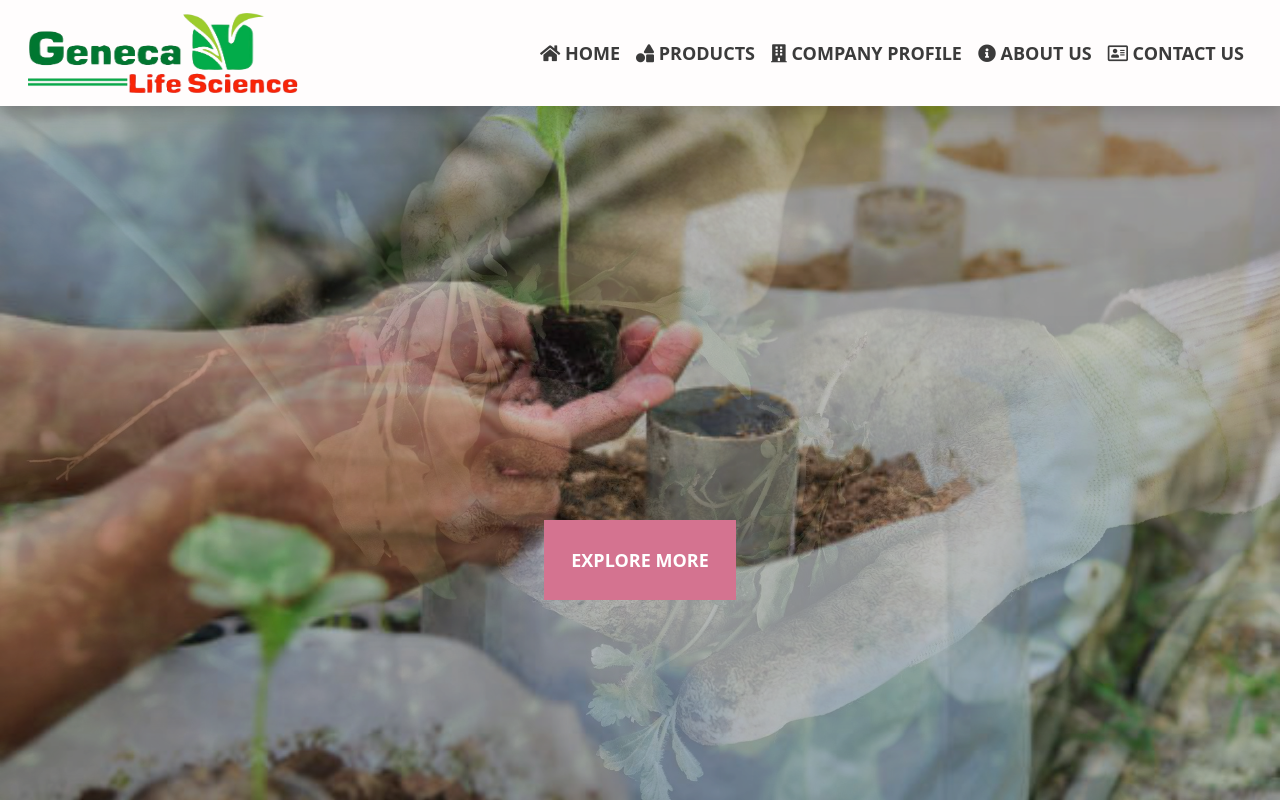
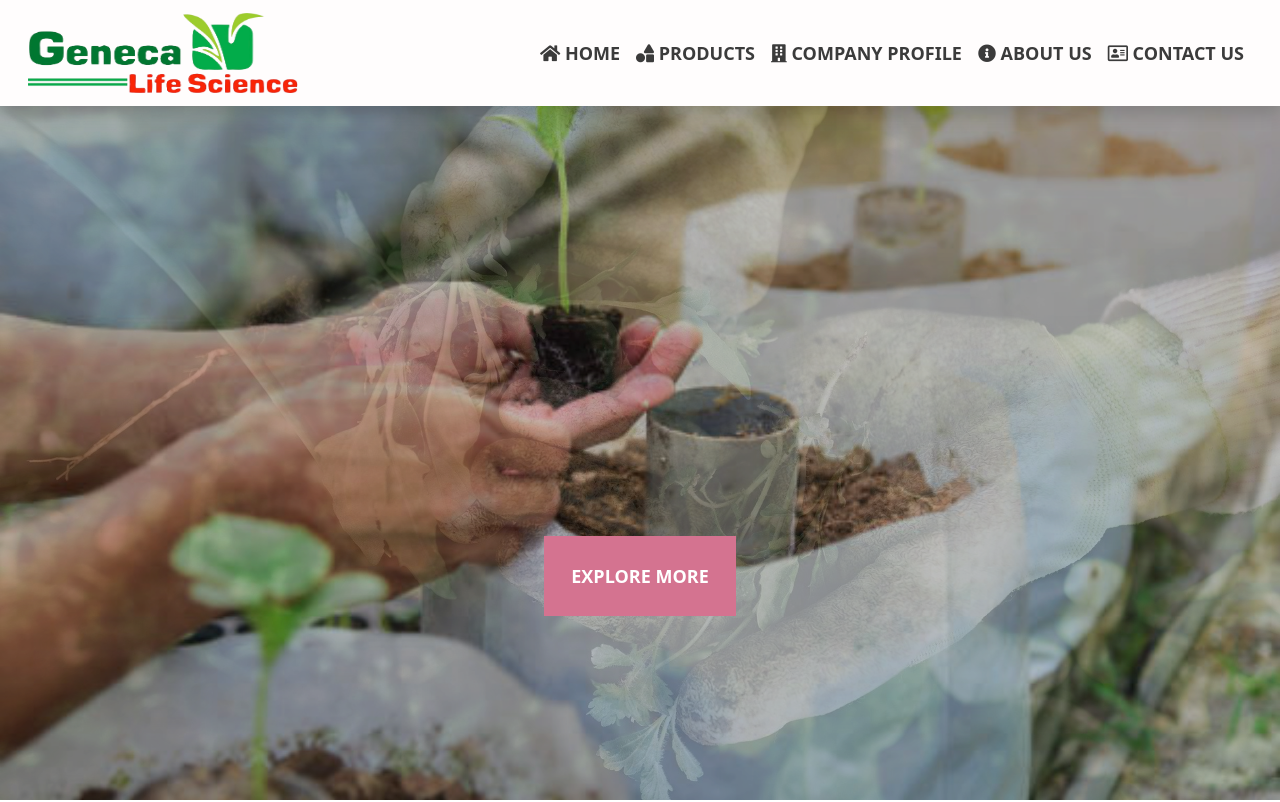
Before and after one commit to SoftGenics/GenecaLife-Science, a React (Create React App) app: page / in a window 1280 px wide. Shown: the top 802 px of the page. Built offline with nearby package versions, Linux system fonts and the light colour scheme.

Commit message:
Update HeroSection.css

```diff
--- a/src/Components/HeroSection/HeroSection.css
+++ b/src/Components/HeroSection/HeroSection.css
@@ -41,7 +41,7 @@
     text-align: center !important;
     justify-content: center !important;
     align-items: center ;
-    margin-top: 20rem;
+    margin-top: 22rem;
 
   }
 
```
